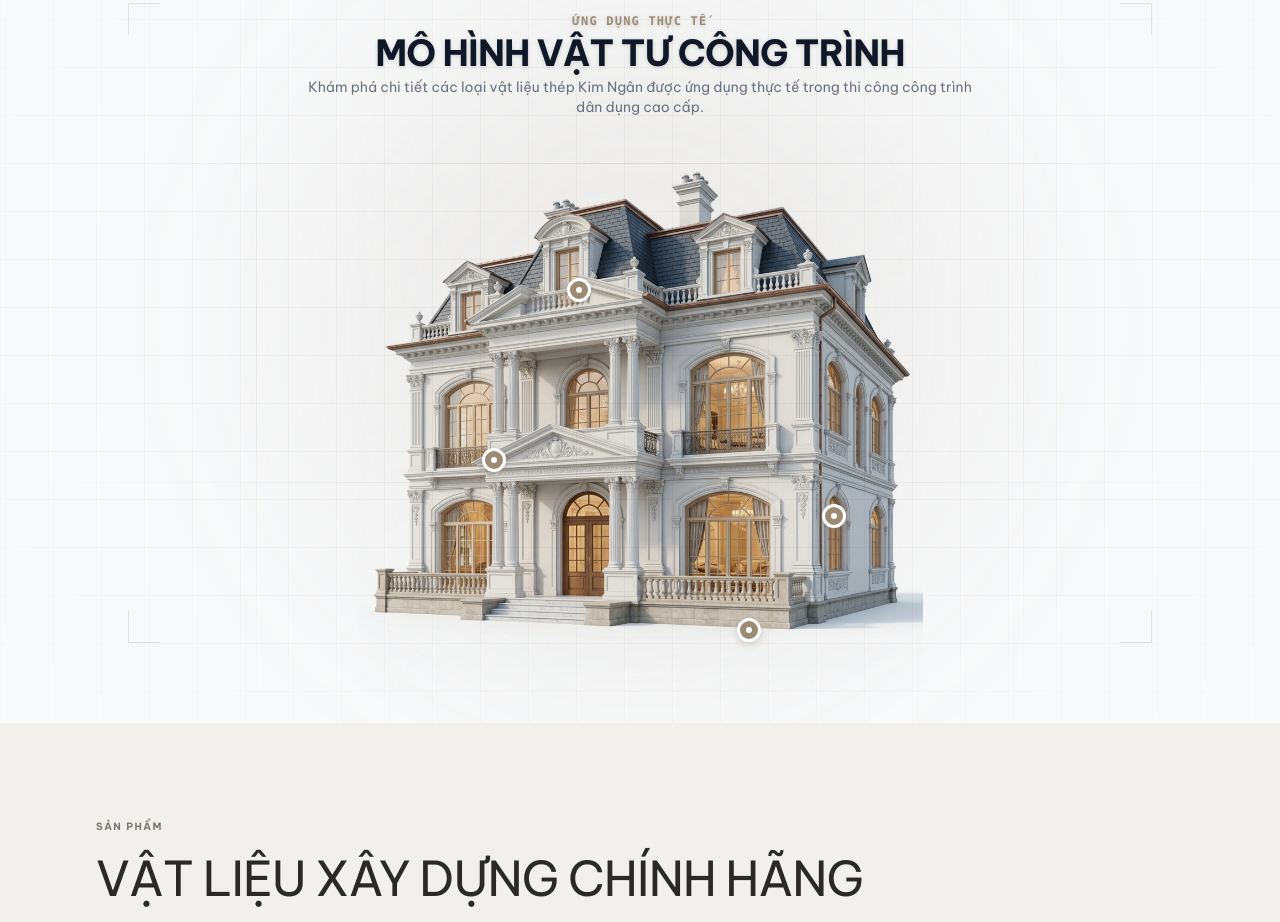
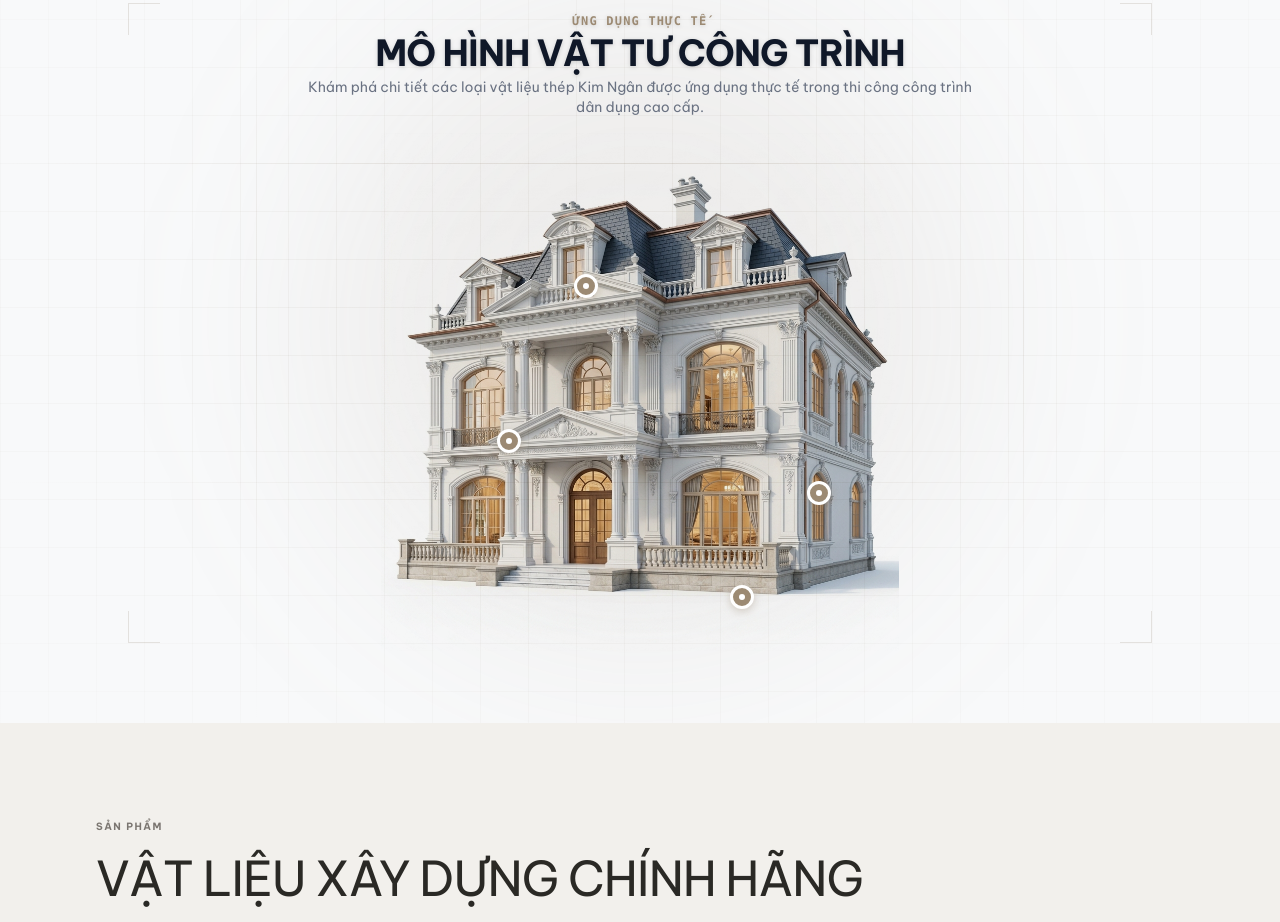
Before and after one commit to VTSDev-tech/KIMNGANSTEEL, a Next.js app in the folder KIMNGANSTEEL/: page / in a window 1280 px wide. Shown: the part 2840-3762 px from the top of the page. Built offline with nearby package versions, Linux system fonts and the light colour scheme.

Commit message:
Shrink 3D model to fit in one viewport screen

```diff
--- a/KIMNGANSTEEL/src/components/antra/Factory3D.tsx
+++ b/KIMNGANSTEEL/src/components/antra/Factory3D.tsx
@@ -79,9 +79,9 @@ export function Factory3D() {
          <p className="text-gray-500 max-w-2xl mx-auto text-[10px] md:text-sm hidden sm:block">Khám phá chi tiết các loại vật liệu thép Kim Ngân được ứng dụng thực tế trong thi công công trình dân dụng cao cấp.</p>
       </div>
 
-      <div className="relative flex-1 min-h-0 w-full flex items-center justify-center px-4">
+      <div className="relative flex-1 min-h-0 w-full flex items-center justify-center px-4 pb-12">
         {/* MẶT NẠ 2D: HÌNH ẢNH BIỆT THỰ */}
-        <div className="relative h-full max-h-full max-w-full aspect-square flex items-center justify-center">
+        <div className="relative h-full max-h-[65vh] max-w-full aspect-square flex items-center justify-center mt-4">
           <img
             src="/villa_isolated.png"
             alt="Biệt thự"
```
